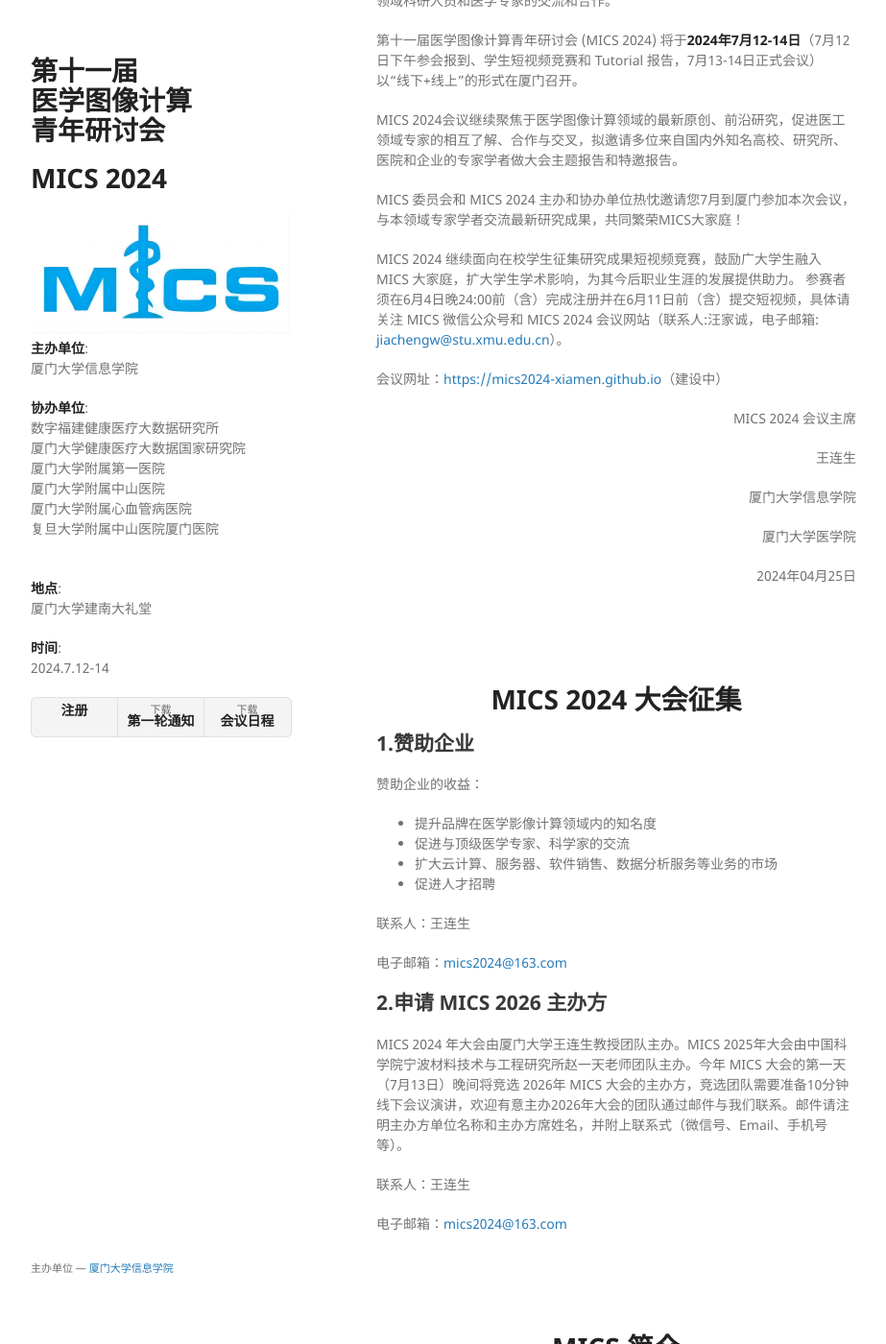
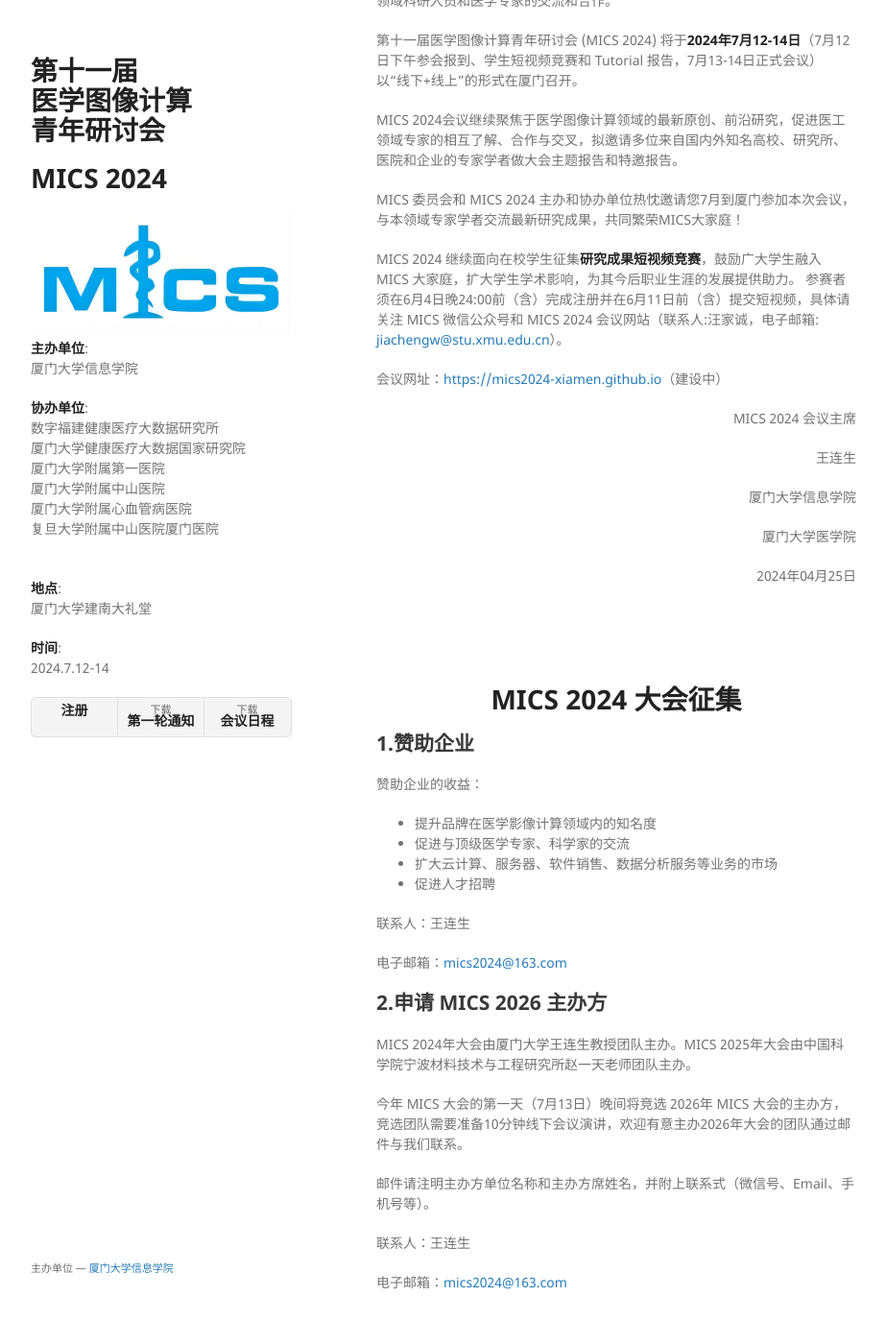
Before and after one commit to MICS2024-XiaMen/MICS2024-XiaMen.github.io, a Jekyll site: the page built from index.md, in a window 1280 px wide and 1400 px high, scrolled down 192 px. Shown: the whole window at 96% size, without its empty margins (178-1101 px from the left). Built offline with Jekyll 4.4.1, drawn with Linux system fonts in a browser that asks for light colours; our own code applies the rules of GitHub Pages for plain Markdown files.

```diff
--- a/index.md
+++ b/index.md
@@ -9,7 +9,7 @@ MICS 2024会议继续聚焦于医学图像计算领域的最新原创、前沿
 
 MICS 委员会和 MICS 2024 主办和协办单位热忱邀请您7月到厦门参加本次会议，与本领域专家学者交流最新研究成果，共同繁荣MICS大家庭！
 
-MICS 2024 继续面向在校学生征集研究成果短视频竞赛，鼓励广大学生融入 MICS 大家庭，扩大学生学术影响，为其今后职业生涯的发展提供助力。
+MICS 2024 继续面向在校学生征集**研究成果短视频竞赛**，鼓励广大学生融入 MICS 大家庭，扩大学生学术影响，为其今后职业生涯的发展提供助力。
 参赛者须在6月4日晚24:00前（含）完成注册并在6月11日前（含）提交短视频，具体请关注 MICS 微信公众号和 MICS 2024 会议网站（联系人:汪家诚，电子邮箱: [jiachengw@stu.xmu.edu.cn](mailto:jiachengw@stu.xmu.edu.cn)）。
 
 会议网址：[https://mics2024-xiamen.github.io](https://mics2024-xiamen.github.io)（建设中）
@@ -41,7 +41,11 @@ MICS 2024 继续面向在校学生征集研究成果短视频竞赛，鼓励广
 
 ## 2.申请 MICS 2026 主办方
 
-MICS 2024 年大会由厦门大学王连生教授团队主办。MICS 2025年大会由中国科学院宁波材料技术与工程研究所赵一天老师团队主办。今年 MICS 大会的第一天（7月13日）晚间将竞选 2026年 MICS 大会的主办方，竞选团队需要准备10分钟线下会议演讲，欢迎有意主办2026年大会的团队通过邮件与我们联系。邮件请注明主办方单位名称和主办方席姓名，并附上联系式（微信号、Email、手机号等）。
+MICS 2024年大会由厦门大学王连生教授团队主办。MICS 2025年大会由中国科学院宁波材料技术与工程研究所赵一天老师团队主办。
+
+今年 MICS 大会的第一天（7月13日）晚间将竞选 2026年 MICS 大会的主办方，竞选团队需要准备10分钟线下会议演讲，欢迎有意主办2026年大会的团队通过邮件与我们联系。
+
+邮件请注明主办方单位名称和主办方席姓名，并附上联系式（微信号、Email、手机号等）。
 
 联系人：王连生
 
```
